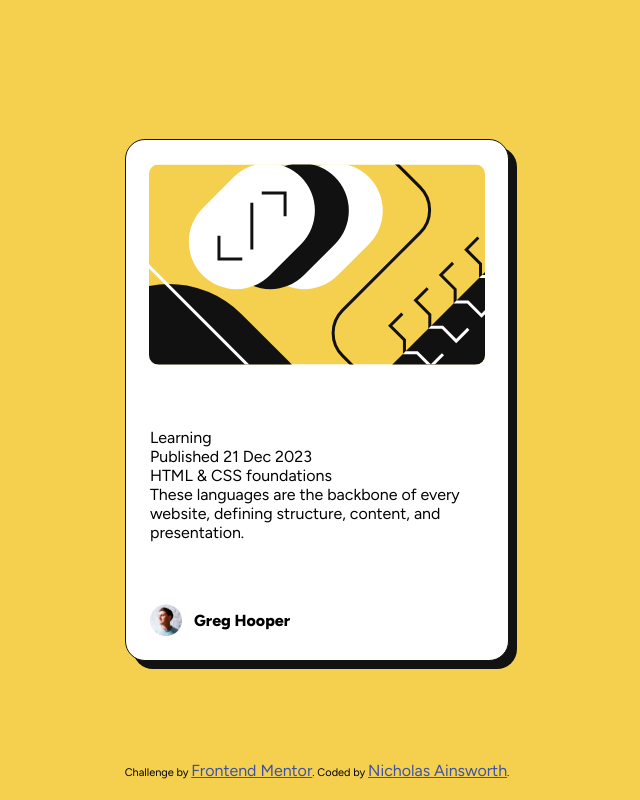
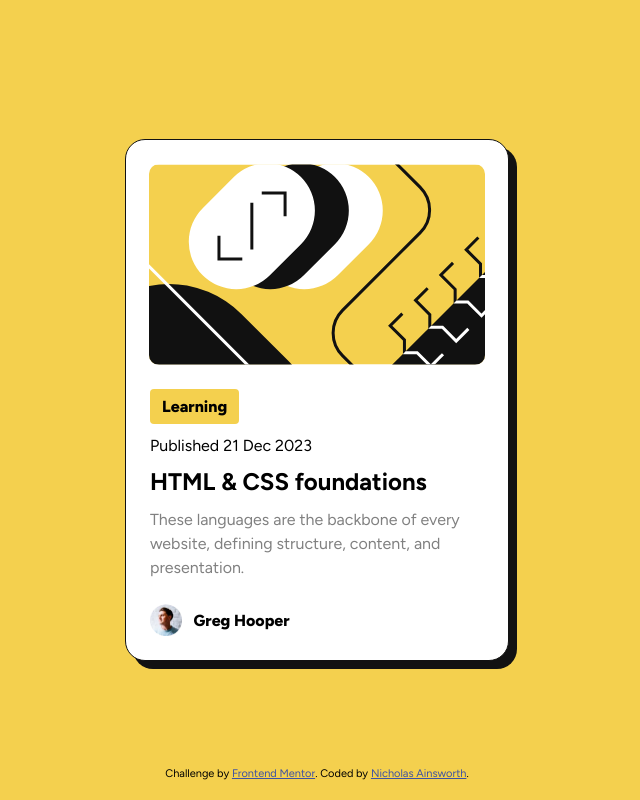
Before and after one commit to nainsworth/blog-preview-card, a plain HTML site: page index.html in a window 1280 px wide. Shown: the whole page, without its empty margins (323-963 px from the left). Drawn offline with Linux system fonts and the light colour scheme.

Commit message:
Styled Content Section

```diff
--- a/index.html
+++ b/index.html
@@ -37,6 +37,10 @@
         padding: 0;
         box-sizing: border-box;
         font-family: var(--font-outfit);
+        /* font-size: clamp(.5rem 2rem 2rem); */
+      }
+
+      p {
         font-size: var(--font-size);
       }
 
@@ -54,22 +58,37 @@
       }
 
       .card {
-        width: 384px;
-        height: 522px;
+        max-width: 384px;
         background-color: var(--white);
         border-radius: 20px;
         border: 1px solid var(--black);
         box-shadow: 8px 8px var(--black);
         display: flex;
         flex-direction: column;
-        justify-content: space-between;
         align-items: center;
         padding: 24px;
+        gap: 24px;
       }
 
       .blog-img {
         border-radius: 10px;
-        /* width: 336px; */
+      }
+      .content {
+        display: flex;
+        flex-direction: column;
+        align-items: start;
+        gap: 12px;
+      }
+      .category {
+        background-color: var(--yellow);
+        font-weight: var(--font-bold);
+        padding: 8px 12px;
+        border-radius: 4px;
+      }
+
+      .title:hover {
+        color: var(--yellow);
+        cursor: pointer;
       }
 
       .author-container {
@@ -79,8 +98,13 @@
         gap: 12px;
       }
 
+      .description {
+        color: var(--gray);
+        line-height: 1.5;
+      }
+
       .author-img {
-        width: 32px;
+        max-width: 32px;
         height: 32px;
       }
 
@@ -109,7 +133,7 @@
       <div class="content">
         <p class="category">Learning</p>
         <p class="publish-date">Published 21 Dec 2023</p>
-        <p class="title">HTML & CSS foundations</p>
+        <h2 class="title">HTML & CSS foundations</h2>
         <p class="description">
           These languages are the backbone of every website, defining structure,
           content, and presentation.
```
